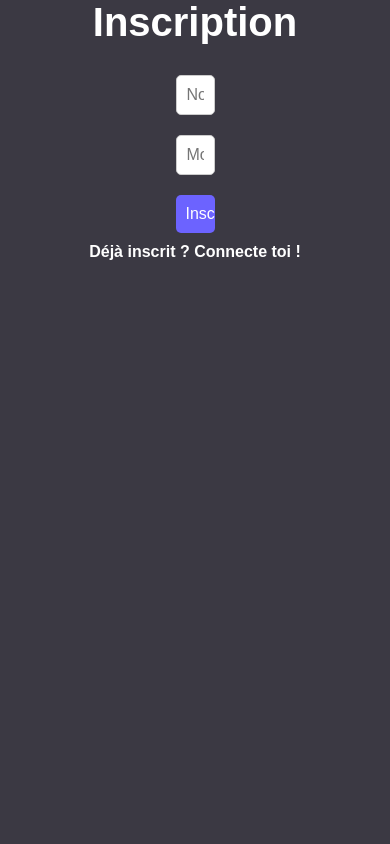
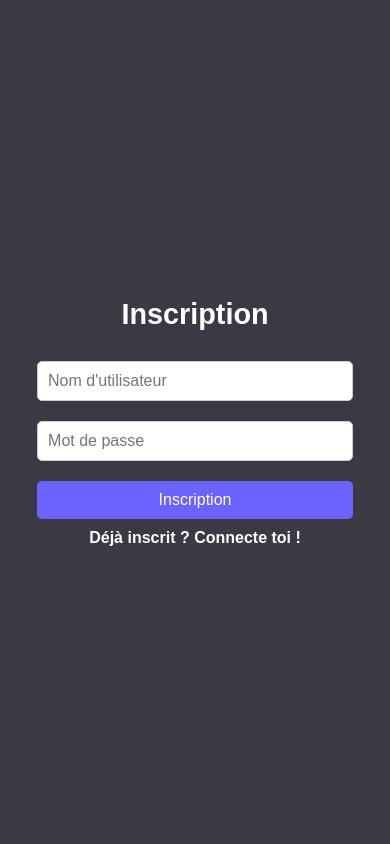
Before and after one commit to enzo-rndrsvt/todolist, a PHP site: page /register.php in a window 390 px wide. Run offline with PHP 8.4, Linux system fonts and the light colour scheme.

Commit message:
responsive

```diff
--- a/public/styles/auth.css
+++ b/public/styles/auth.css
@@ -8,25 +8,27 @@
 body {
   background-color: #3b3943;
   display: flex;
-  flex-direction: row;
+  flex-direction: column; /* Modification pour les petits écrans */
   justify-content: center;
   align-items: center;
+  min-height: 100vh;
 }
 
 h1 {
   color: #ffffff;
-  font-size: 2.5em;
+  font-size: 2em; /* Réduction de la taille du texte pour les petits écrans */
   margin-bottom: 20px;
   text-align: center;
 }
 
 .container {
-  width: 100%;
+  width: 90%; /* Prend presque toute la largeur de l'écran sur mobile */
+  max-width: 500px; /* Limite la largeur sur les grands écrans */
   text-align: center;
 }
 
 input {
-  width: 10%;
+  width: 80%; /* Largeur plus grande pour les téléphones */
   padding: 10px;
   margin: 10px 0;
   border: 1px solid #ccc;
@@ -68,3 +70,18 @@ a:hover {
   color: #6c63ff;
   text-decoration: underline;
 }
+
+/* Media Query pour les écrans de moins de 768px (tablettes et téléphones) */
+@media (max-width: 768px) {
+  body {
+    flex-direction: column;
+  }
+
+  h1 {
+    font-size: 1.8em; /* Réduit encore la taille pour les petits écrans */
+  }
+
+  input {
+    width: 90%; /* Agrandir la largeur des inputs pour qu'ils soient bien visibles */
+  }
+}
```
